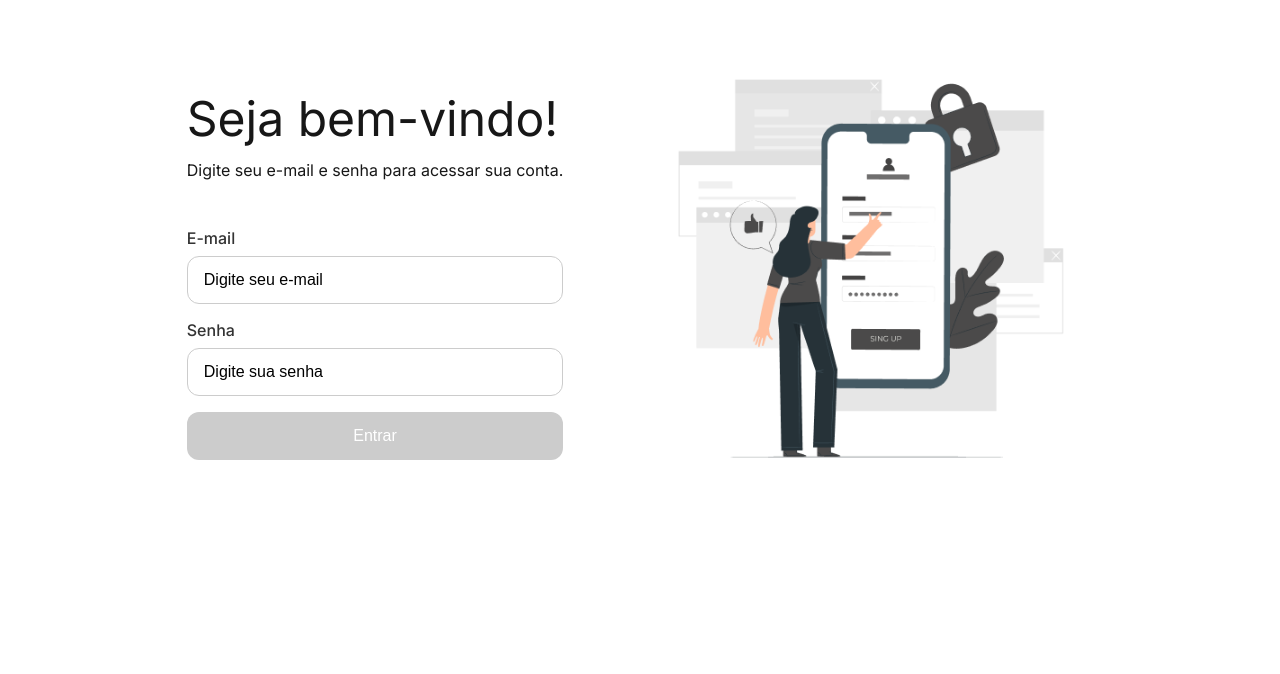
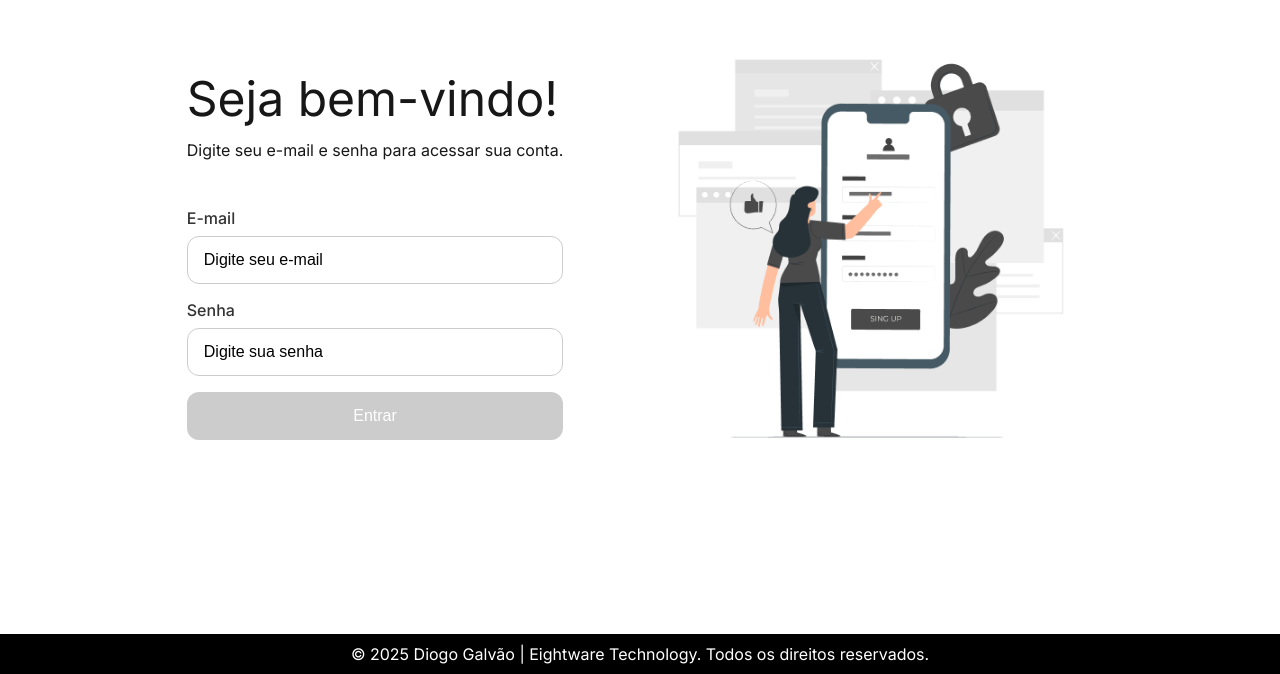
Before and after one commit to DiogooRodrigoo/eightwareFrontend, a Next.js app: page / in a window 1280 px wide. Shown: the part 126-800 px from the top of the page. Built offline with nearby package versions, Linux system fonts and the light colour scheme.

Commit message:
feat: create Footer component and apply globally across all pages

```diff
--- /dev/null
+++ b/src/app/components/organisms/Footer/Footer.jsx
@@ -0,0 +1,16 @@
+"use client";
+import React from "react";
+//styles
+import { FooterContainer } from "./styles";
+const Footer = () => {
+  return (
+    <FooterContainer>
+      <p>
+        &copy; 2025 Diogo Galvão | Eightware Technology. Todos os direitos
+        reservados.
+      </p>
+    </FooterContainer>
+  );
+};
+
+export default Footer;
--- /dev/null
+++ b/src/app/components/organisms/Footer/styles.jsx
@@ -0,0 +1,12 @@
+import styled from "styled-components";
+
+export const FooterContainer = styled.footer`
+  display: flex;
+  justify-content: center;
+  align-items: center;
+  width: 100%;
+  height: 5vh;
+  background-color: #000;
+  color: #fff;
+  text-align: center;
+`;
--- a/src/app/layout.js
+++ b/src/app/layout.js
@@ -2,7 +2,7 @@ import { Inter } from "next/font/google";
 import "./styles/globals.css";
 
 import { AuthProvider } from "./context/SessionsProvider";
-
+import Footer from "./components/organisms/Footer/Footer";
 const inter = Inter({
   subsets: ["latin"],
   display: "swap",
@@ -20,6 +20,7 @@ export default function RootLayout({ children }) {
     <html lang="pt-br">
       <body className={inter.className}>
         <AuthProvider>{children}</AuthProvider>
+        <Footer />
       </body>
     </html>
   );
--- a/src/app/page.jsx
+++ b/src/app/page.jsx
@@ -1,9 +1,10 @@
 "use client";
-
+import React, { useEffect } from "react";
+import { useRouter, usePathname } from "next/navigation";
+// utils
+import { isAuthenticated } from "./utils/tokenStorage";
+//components
 import SignInPage from "./pages/SignIn/SignInPage";
-import { isAuthenticated } from "./utils/tokenStorage";
-import { useEffect } from "react";
-import { useRouter, usePathname } from "next/navigation";
 
 export default function Home() {
   const router = useRouter();
@@ -15,9 +16,5 @@ export default function Home() {
     }
   }, [pathname]);
 
-  return (
-    <div>
-      <SignInPage />
-    </div>
-  );
+  return <SignInPage />;
 }
--- a/src/app/pages/Profile/styles.jsx
+++ b/src/app/pages/Profile/styles.jsx
@@ -7,6 +7,6 @@ export const PageContainer = styled.div`
   justify-content: center;
   width: 100%;
   max-width: 400px;
-  height: 100vh;
+  height: 95vh;
   margin: auto;
 `;
--- a/src/app/styles/globals.css
+++ b/src/app/styles/globals.css
@@ -1,5 +1,5 @@
 :root {
-  --background: #ffffff;
+  --background: ;
   --foreground: #171717;
 }
 
--- a/src/app/styles/styles.jsx
+++ b/src/app/styles/styles.jsx
@@ -4,7 +4,7 @@ export const ContentsContainer = styled.div`
   display: flex;
   justify-content: center;
   align-items: center;
-  height: 100vh;
+  height: 95vh;
   width: 100vw;
   gap: 5rem;
 `;
```
